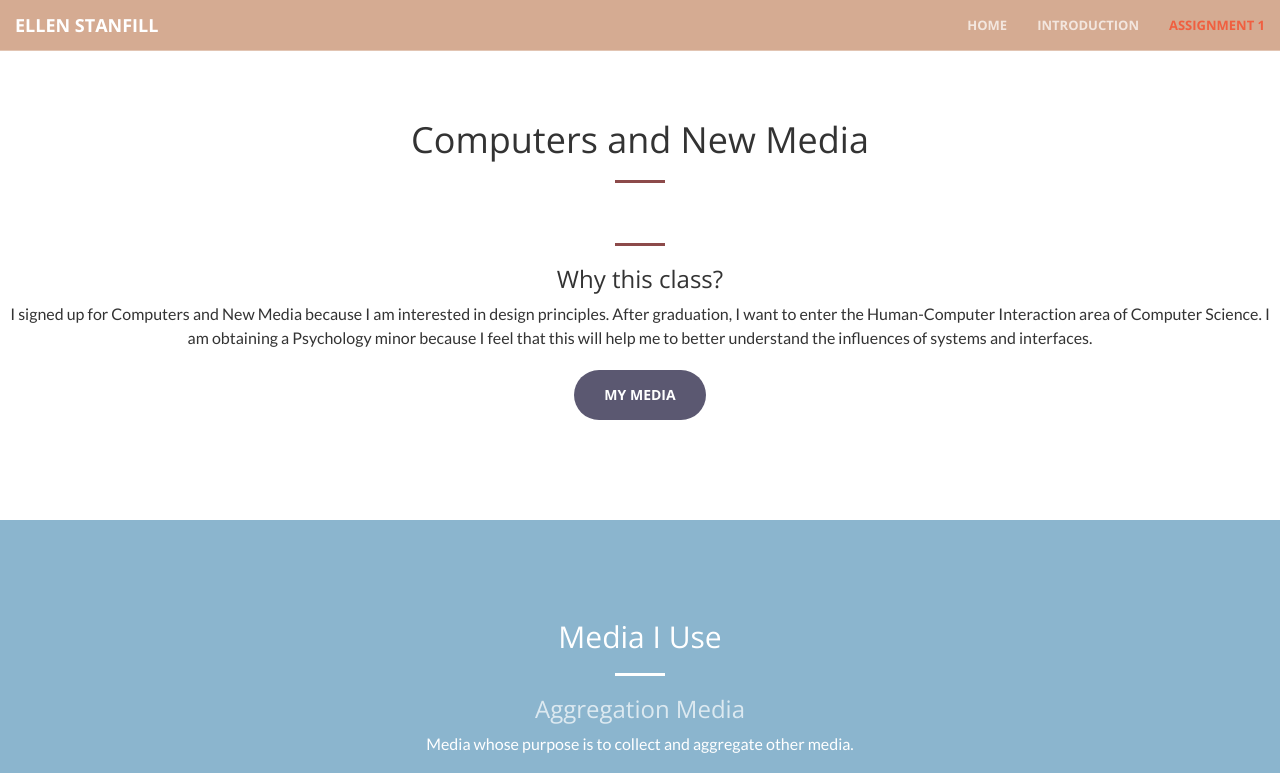
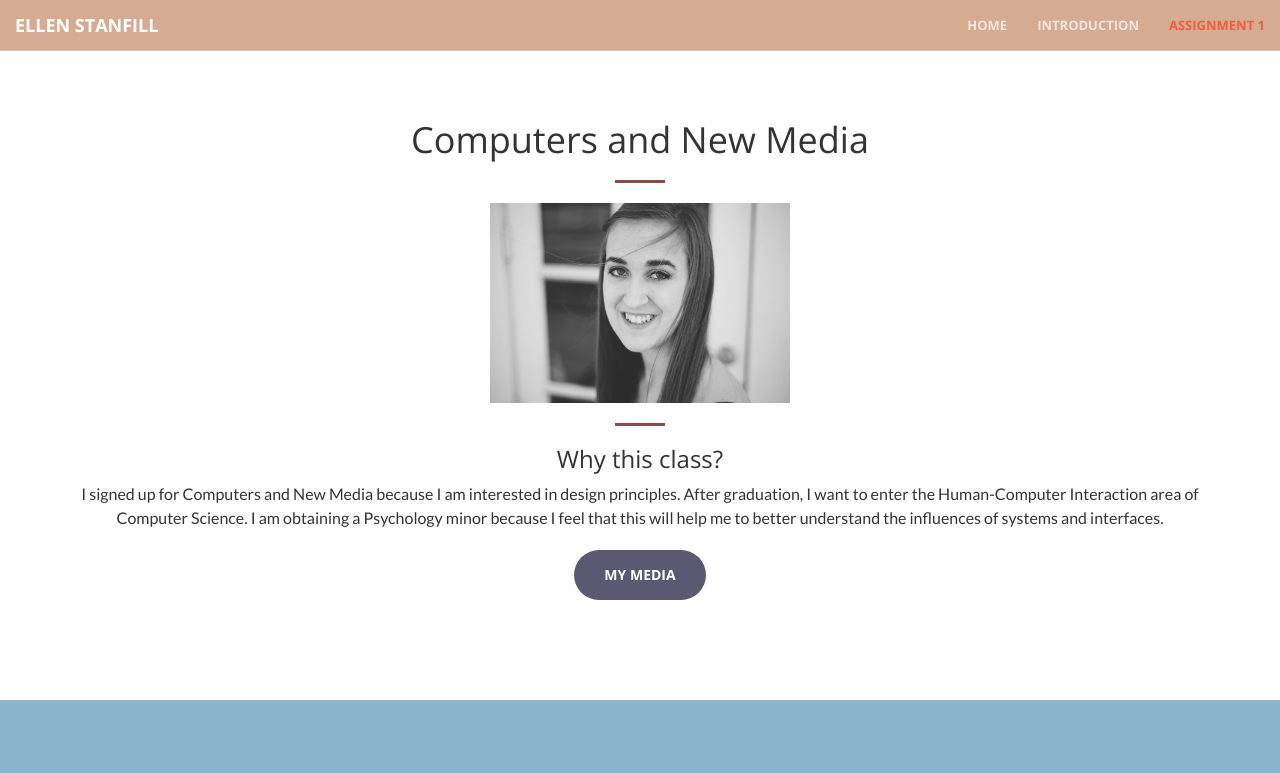
Before and after one commit to elrast/elrast.github.io, a website: page csce445.html in a window 1280 px wide. Shown: the top 773 px of the page. Drawn offline with nearby package versions, Linux system fonts and the light colour scheme.

Commit message:
add 445 headshot

```diff
--- a/csce445.html
+++ b/csce445.html
@@ -70,12 +70,12 @@
         <!-- /.container-fluid -->
     </nav>
 
-    <section class="text-center">
+    <section class="container text-center">
         <div class="header-content">
             <div class="header-content-inner">
                 <h1 id="homeHeading">Computers and New Media</h1>
                 <hr>
-                <img id="headshot">
+                <img id="headshot" src="img/headshot.jpg">
                 <hr>
                 <h3>Why this class?</h3>
                 <p>I signed up for Computers and New Media because I am interested in design principles. After graduation, I want to enter the Human-Computer Interaction area of Computer Science. I am obtaining a Psychology minor because I feel that this will help me to better understand the influences of systems and interfaces.</p>
--- a/css/stylesheet.css
+++ b/css/stylesheet.css
@@ -1,5 +1,5 @@
 #headshot {
-	src: url('/img/headshot.jpg');
+	width: 300px;
 }
 
 
```
